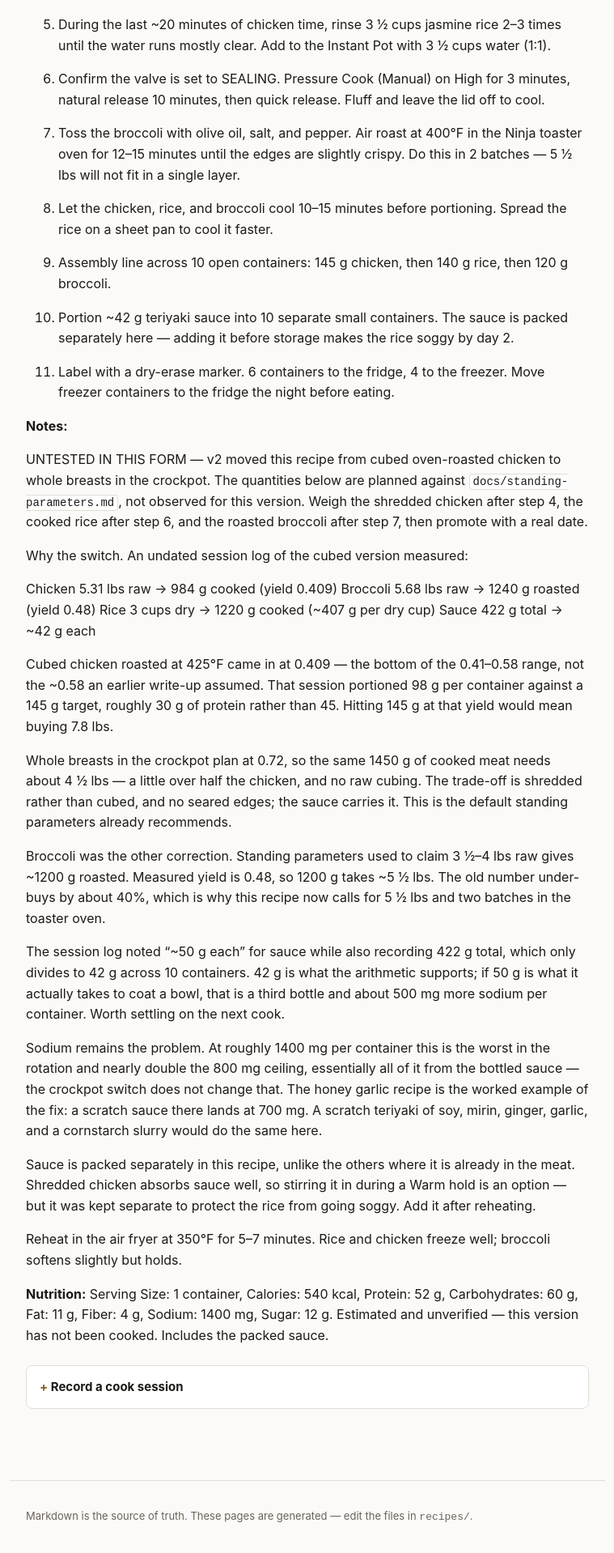
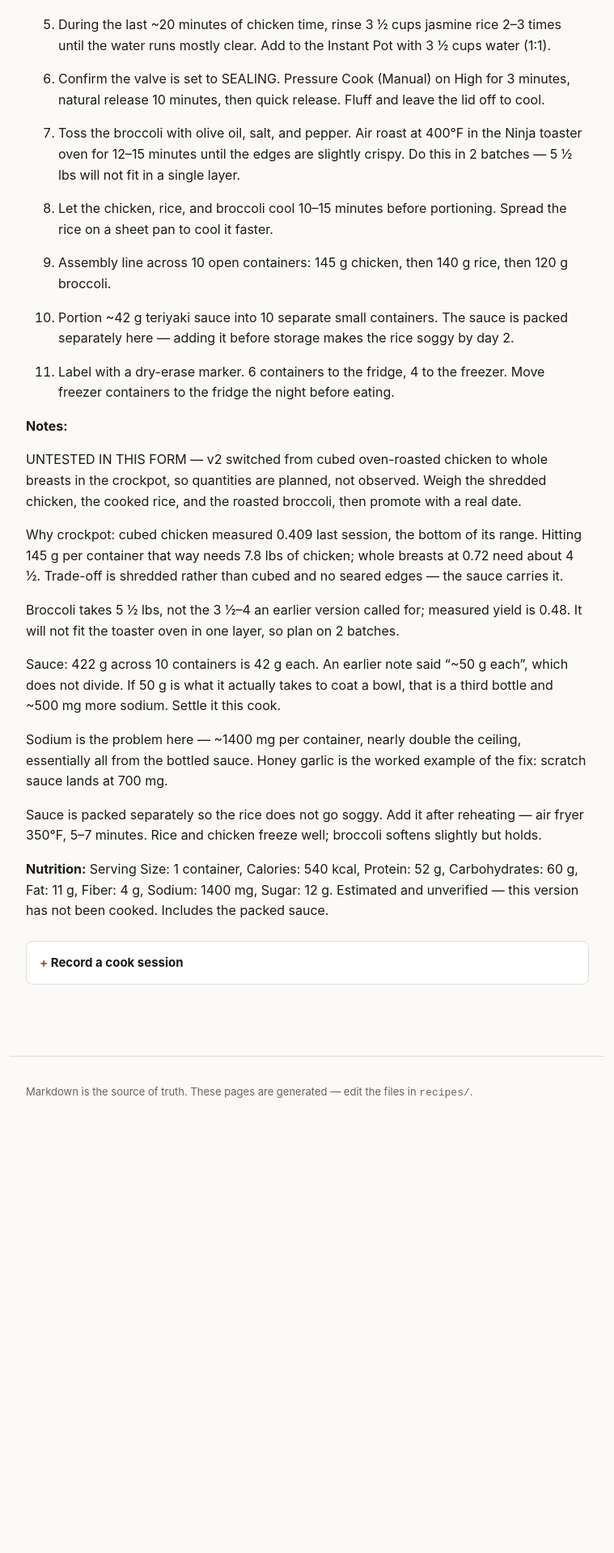
Before and after one commit to ZJBecker32/ten-containers, a Jekyll site: the page built from recipes/teriyaki-chicken.md, in a window 1280 px wide. Shown: the part 1373-3291 px from the top of the page at 81% size, without its empty margins (260-1019 px from the left). Built offline with Jekyll 4.4.1, drawn with Linux system fonts in a browser that asks for light colours; after the commit the page ends 2767 px from its top, so only the background shows below that.

Commit message:
Uncramp the session form; cut provenance out of the notes
Form. Component rows were a three-column table, which on a phone left each
input about 110px — too narrow for a four-digit gram weight plus a number
spinner. They are now stacked blocks: name and planned total on one line, two
half-width inputs below.

Output lines were also longer than a phone column and ragged-wrapped. Rewrote
them to fit: grouped by file instead of repeating the path per line, padded
columns, terser phrasing. Longest line is now 45 characters, and the block is
white-space: pre so a stray long line scrolls rather than wrapping the rest.

Notes. Applied a rule: notes are what you need at the stove or the store;
provenance belongs in git history and standing-parameters. Teriyaki carried a
four-row measurement table and three paragraphs explaining a decision already
recorded in standing-parameters and in a commit message. Cut 481 words to 234.
Mediterranean 347 to 280. The two recipes whose notes came from the original
write-ups were left alone.

The .crumb notes field stacks a generated header on top of all that, so it was
the worst affected. Dropped the observed-yields block and the tags line from
it — yields are planning data for the next shop, not something read at the
stove, and Crouton prompts for tags at import. Also dropped the generic
untested warning, since an untested recipe's notes already open with a
specific one naming the components to weigh.

Teriyaki's Crouton note: 3062 chars to 1507.

Co-Authored-By: Claude Opus 5 <noreply@anthropic.com>
Claude-Session: https://claude.ai/code/session_01UgQQ4eCUmbkrGrvZUTtmrD

```diff
--- a/_layouts/recipe.html
+++ b/_layouts/recipe.html
@@ -210,10 +210,7 @@ layout: default
                placeholder="{{ page.total_time_min }}"></label>
       </div>
 
-      <table class="sf-table">
-        <thead><tr><th>component</th><th>raw g</th><th>cooked g</th></tr></thead>
-        <tbody id="sf-rows"></tbody>
-      </table>
+      <div class="sf-rows" id="sf-rows"></div>
 
       <label class="sf-notes">What happened
         <textarea id="sf-notes" rows="3"
--- a/assets/css/site.css
+++ b/assets/css/site.css
@@ -215,27 +215,28 @@ h3 { font-size: .8125rem; text-transform: uppercase; letter-spacing: .06em; colo
   outline: 2px solid var(--accent); outline-offset: -1px;
 }
 
-.sf-table { width: 100%; border-collapse: collapse; margin-bottom: 1rem; }
-.sf-table thead th {
-  font-size: .625rem; text-transform: uppercase; letter-spacing: .05em;
-  color: var(--muted); font-weight: 500; text-align: left;
-  padding-bottom: .375rem; border-bottom: 1px solid var(--line);
+.sf-rows { margin-bottom: 1rem; }
+.sf-comp { padding: .75rem 0; border-top: 1px solid var(--line); }
+.sf-comp:first-child { border-top: 0; padding-top: 0; }
+.sf-comp-head {
+  display: flex; justify-content: space-between; align-items: baseline;
+  gap: .75rem; margin-bottom: .375rem;
 }
-.sf-table tbody th {
-  text-align: left; font-weight: 600; font-size: .875rem;
-  padding: .5rem .5rem .5rem 0; vertical-align: middle; width: 34%;
+.sf-comp-name { font-weight: 650; font-size: .9375rem; }
+.sf-planned {
+  font-size: .6875rem; color: var(--muted);
+  text-transform: uppercase; letter-spacing: .04em; white-space: nowrap;
 }
-.sf-table td { padding: .375rem .1875rem; }
-.sf-planned {
-  display: block; font-size: .625rem; font-weight: 400; color: var(--muted);
-  text-transform: uppercase; letter-spacing: .04em;
-}
+.sf-comp-inputs { display: flex; gap: .5rem; }
+.sf-comp-inputs label { flex: 1 1 0; display: flex; flex-direction: column; gap: .1875rem; }
 .sf-notes { display: block; margin-bottom: 1rem; }
 .sf-notes textarea { margin-top: .25rem; resize: vertical; }
 
 .sf-out {
-  white-space: pre-wrap; font-family: ui-monospace, SFMono-Regular, Menlo, monospace;
-  font-size: .75rem; line-height: 1.5; padding: .875rem;
+  /* pre, not pre-wrap: lines are written short enough to fit, and a stray
+     long one should scroll rather than ragged-wrap the whole block. */
+  white-space: pre; font-family: ui-monospace, SFMono-Regular, Menlo, monospace;
+  font-size: .6875rem; line-height: 1.55; padding: .875rem;
   background: var(--bg); border: 1px solid var(--line); border-radius: 6px;
   overflow-x: auto; margin-bottom: .875rem;
 }
--- a/assets/js/session-form.js
+++ b/assets/js/session-form.js
@@ -48,19 +48,35 @@
     return Math.round(n * f) / f;
   }
 
+  function pad(s, n) {
+    s = String(s);
+    return s.length >= n ? s : s + ' '.repeat(n - s.length);
+  }
+
+  function padl(s, n) {
+    s = String(s);
+    return s.length >= n ? s : ' '.repeat(n - s.length) + s;
+  }
+
   // ---- build the rows --------------------------------------------------
-  var tbody = document.getElementById('sf-rows');
+  // Stacked blocks, not a table: three columns on a phone leaves each input
+  // about 110px, which is too narrow for a four-digit gram weight plus the
+  // number spinner.
+  var rowsEl = document.getElementById('sf-rows');
   components.forEach(function (c) {
     var planned = R.perContainer[c] * R.containers;
-    var tr = document.createElement('tr');
-    tr.innerHTML =
-      '<th>' + c.replace(/_/g, ' ') +
-      '<span class="sf-planned">plan ' + planned + ' g</span></th>' +
-      '<td><input type="number" inputmode="decimal" step="any" data-c="' + c +
-      '" data-f="raw" placeholder="' + (isDry(c) ? 'cups dry' : 'raw g') + '"></td>' +
-      '<td><input type="number" inputmode="decimal" step="any" data-c="' + c +
-      '" data-f="cooked" placeholder="cooked g"></td>';
-    tbody.appendChild(tr);
+    var row = document.createElement('div');
+    row.className = 'sf-comp';
+    row.innerHTML =
+      '<div class="sf-comp-head"><span class="sf-comp-name">' + c.replace(/_/g, ' ') +
+      '</span><span class="sf-planned">plan ' + planned + ' g</span></div>' +
+      '<div class="sf-comp-inputs">' +
+      '<label>' + (isDry(c) ? 'dry cups' : 'raw g') +
+      '<input type="number" inputmode="decimal" step="any" data-c="' + c + '" data-f="raw"></label>' +
+      '<label>cooked g' +
+      '<input type="number" inputmode="decimal" step="any" data-c="' + c + '" data-f="cooked"></label>' +
+      '</div>';
+    rowsEl.appendChild(row);
   });
 
   var inputs = Array.prototype.slice.call(root.querySelectorAll('input, textarea'));
@@ -120,25 +136,25 @@
         }
       }
 
+      // Lines are kept under ~46 characters so they do not wrap in a
+      // monospace block at phone width.
       var delta = cooked - plannedTotal;
       var pct = Math.abs(delta) / plannedTotal;
+      var head = '  ' + pad(label, 10) + padl(cooked + ' g', 8) + '  ';
+
       if (pct <= TOLERANCE) {
-        lines.push('  ' + label + ': ' + cooked + ' g — on target (planned ' +
-                   plannedTotal + ', ' + (delta >= 0 ? '+' : '') + delta + ')');
+        lines.push(head + 'on target');
       } else if (delta < 0) {
-        var l = '  ' + label + ': ' + cooked + ' g — SHORT ' + delta +
-                ' g against ' + plannedTotal + '\n' +
-                '    → ' + achievable + ' g per container is what this batch supports';
+        lines.push(head + 'SHORT ' + Math.abs(delta) + ' g');
+        lines.push('      -> ' + achievable + ' g/container achievable');
         if (raw !== null && raw > 0 && !isDry(c)) {
           var neededRaw = Math.round(plannedTotal / (cooked / raw));
-          l += '\n    → or buy ' + neededRaw + ' g raw (+' + (neededRaw - raw) +
-               ' g) to hit ' + per + ' g';
+          lines.push('      -> or buy ' + neededRaw + ' g raw (+' + (neededRaw - raw) + ')');
         }
-        lines.push(l);
         edits['per_container.' + c] = 'per_container.' + c + ': ' + per + ' -> ' + achievable;
       } else {
-        lines.push('  ' + label + ': ' + cooked + ' g — surplus +' + delta +
-                   ' g; ' + achievable + ' g per container available');
+        lines.push(head + 'over ' + delta + ' g');
+        lines.push('      -> ' + achievable + ' g/container available');
       }
     });
 
@@ -159,15 +175,14 @@
     var out = [];
 
     if (a.observed.length) {
-      out.push('OBSERVED YIELDS');
+      out.push('YIELDS');
       a.observed.forEach(function (o) {
         var prior = R.priorYields ? R.priorYields[o[0]] : null;
-        out.push('  ' + o[0] + ': ' + o[1] +
-                 (prior != null && prior !== o[1] ? '   (recipe had ' + prior + ')' : ''));
+        out.push('  ' + pad(o[0], 27) + o[1] +
+                 (prior != null && prior !== o[1] ? ' (was ' + prior + ')' : ''));
       });
       out.push('');
-      out.push('  Paste into the recipe yields: block');
-      out.push('');
+      out.push('  paste into yields:');
       a.observed.forEach(function (o) { out.push('    ' + o[0] + ': ' + o[1]); });
       out.push('');
     }
@@ -179,17 +194,17 @@
     }
 
     if (a.notWeighed.length) {
-      out.push('NOT WEIGHED: ' + a.notWeighed.join(', '));
+      out.push('  not weighed: ' + a.notWeighed.join(', '));
       out.push('');
     }
 
     // Grouped by file rather than repeating the path on every line — on a
     // phone the repeated prefix wraps every edit onto three lines.
-    out.push('TO PROMOTE TO dialed-in');
+    out.push('EDITS TO PROMOTE');
     out.push('');
     out.push('recipes/' + R.slug + '.md');
     Object.keys(a.edits).forEach(function (k) { out.push('  ' + a.edits[k]); });
-    if (a.observed.length) { out.push('  yields: fill from the block above'); }
+    if (a.observed.length) { out.push('  yields: paste block above'); }
     out.push('  last_cooked: ' + (dateEl.value || today()));
     out.push('  version: ' + R.version + ' -> ' + (R.version + 1));
     if (R.status !== 'dialed-in') {
@@ -200,18 +215,15 @@
       var prior = R.priorYields ? R.priorYields[o[0]] : null;
       return prior != null && prior !== o[1];
     });
-    out.push('');
-    out.push('docs/standing-parameters.md');
     if (moved.length) {
-      out.push('  these moved — update by hand:');
+      out.push('');
+      out.push('docs/standing-parameters.md');
       moved.forEach(function (o) {
-        out.push('    ' + o[0] + ': ' + R.priorYields[o[0]] + ' -> ' + o[1]);
+        out.push('  ' + o[0] + ': ' + R.priorYields[o[0]] + ' -> ' + o[1]);
       });
-    } else {
-      out.push('  nothing observed that contradicts it');
     }
     out.push('');
-    out.push('Then re-run scripts/export-crumb.rb so the Crouton file matches.');
+    out.push('then: scripts/export-crumb.rb');
 
     return out.join('\n');
   }
--- a/recipes/teriyaki-chicken.md
+++ b/recipes/teriyaki-chicken.md
@@ -80,54 +80,31 @@ fresh_toppings: []
 
 **Notes:**
 
-UNTESTED IN THIS FORM — v2 moved this recipe from cubed oven-roasted chicken
-to whole breasts in the crockpot. The quantities below are planned against
-`docs/standing-parameters.md`, not observed for this version. Weigh the
-shredded chicken after step 4, the cooked rice after step 6, and the roasted
-broccoli after step 7, then promote with a real date.
+UNTESTED IN THIS FORM — v2 switched from cubed oven-roasted chicken to whole
+breasts in the crockpot, so quantities are planned, not observed. Weigh the
+shredded chicken, the cooked rice, and the roasted broccoli, then promote with
+a real date.
 
-Why the switch. An undated session log of the cubed version measured:
+Why crockpot: cubed chicken measured 0.409 last session, the bottom of its
+range. Hitting 145 g per container that way needs 7.8 lbs of chicken; whole
+breasts at 0.72 need about 4 ½. Trade-off is shredded rather than cubed and no
+seared edges — the sauce carries it.
 
-  Chicken    5.31 lbs raw → 984 g cooked   (yield 0.409)
-  Broccoli   5.68 lbs raw → 1240 g roasted (yield 0.48)
-  Rice       3 cups dry   → 1220 g cooked  (~407 g per dry cup)
-  Sauce      422 g total  → ~42 g each
+Broccoli takes 5 ½ lbs, not the 3 ½–4 an earlier version called for; measured
+yield is 0.48. It will not fit the toaster oven in one layer, so plan on
+2 batches.
 
-Cubed chicken roasted at 425°F came in at 0.409 — the bottom of the 0.41–0.58
-range, not the ~0.58 an earlier write-up assumed. That session portioned 98 g
-per container against a 145 g target, roughly 30 g of protein rather than 45.
-Hitting 145 g at that yield would mean buying 7.8 lbs.
+Sauce: 422 g across 10 containers is 42 g each. An earlier note said "~50 g
+each", which does not divide. If 50 g is what it actually takes to coat a
+bowl, that is a third bottle and ~500 mg more sodium. Settle it this cook.
 
-Whole breasts in the crockpot plan at 0.72, so the same 1450 g of cooked meat
-needs about 4 ½ lbs — a little over half the chicken, and no raw cubing. The
-trade-off is shredded rather than cubed, and no seared edges; the sauce
-carries it. This is the default standing parameters already recommends.
+Sodium is the problem here — ~1400 mg per container, nearly double the
+ceiling, essentially all from the bottled sauce. Honey garlic is the worked
+example of the fix: scratch sauce lands at 700 mg.
 
-Broccoli was the other correction. Standing parameters used to claim 3 ½–4 lbs
-raw gives ~1200 g roasted. Measured yield is 0.48, so 1200 g takes ~5 ½ lbs.
-The old number under-buys by about 40%, which is why this recipe now calls for
-5 ½ lbs and two batches in the toaster oven.
-
-The session log noted "~50 g each" for sauce while also recording 422 g total,
-which only divides to 42 g across 10 containers. 42 g is what the arithmetic
-supports; if 50 g is what it actually takes to coat a bowl, that is a third
-bottle and about 500 mg more sodium per container. Worth settling on the next
-cook.
-
-Sodium remains the problem. At roughly 1400 mg per container this is the worst
-in the rotation and nearly double the 800 mg ceiling, essentially all of it
-from the bottled sauce — the crockpot switch does not change that. The honey
-garlic recipe is the worked example of the fix: a scratch sauce there lands at
-700 mg. A scratch teriyaki of soy, mirin, ginger, garlic, and a cornstarch
-slurry would do the same here.
-
-Sauce is packed separately in this recipe, unlike the others where it is
-already in the meat. Shredded chicken absorbs sauce well, so stirring it in
-during a Warm hold is an option — but it was kept separate to protect the rice
-from going soggy. Add it after reheating.
-
-Reheat in the air fryer at 350°F for 5–7 minutes. Rice and chicken freeze
-well; broccoli softens slightly but holds.
+Sauce is packed separately so the rice does not go soggy. Add it after
+reheating — air fryer 350°F, 5–7 minutes. Rice and chicken freeze well;
+broccoli softens slightly but holds.
 
 **Nutrition:**
 Serving Size: 1 container, Calories: 540 kcal, Protein: 52 g, Carbohydrates: 60 g, Fat: 11 g, Fiber: 4 g, Sodium: 1400 mg, Sugar: 12 g. Estimated and unverified — this version has not been cooked. Includes the packed sauce.
```
Also changed, not shown: recipes/mediterranean-turkey-bowls.md (+10 -18 lines), scripts/export-crumb.rb (+7 -14 lines), 4 other files.
